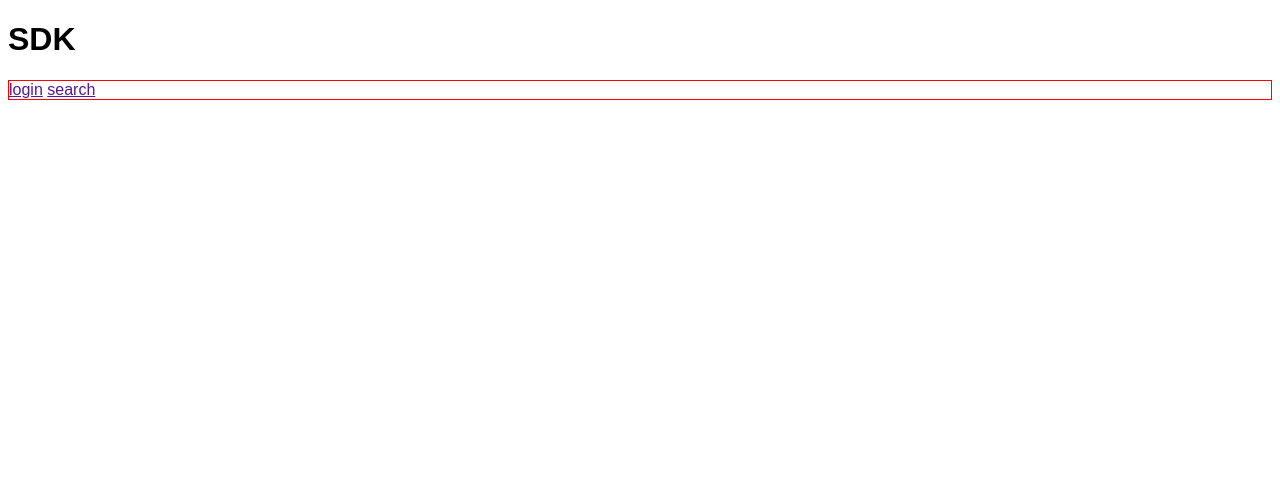
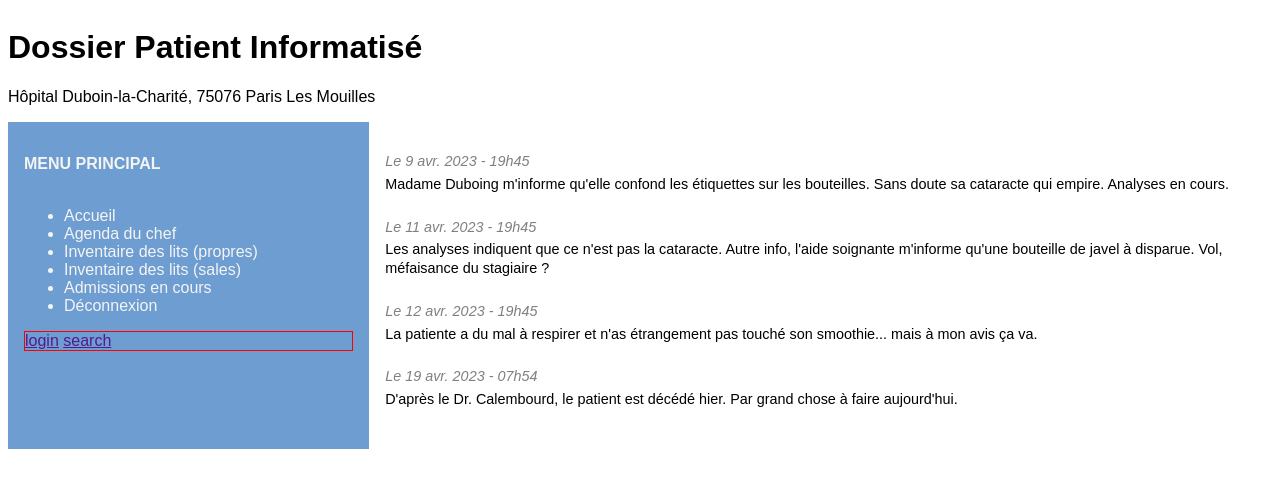
Before and after one commit to 360medics/pulse-sdk, a website built with webpack: page demo/index.html in a window 1280 px wide. Built offline with nearby package versions, Linux system fonts and the light colour scheme; what petite-vue would draw is missing.

Commit message:
DPI integration demo

```diff
--- a/demo/index.html
+++ b/demo/index.html
@@ -29,17 +29,102 @@
                 otherScriptElement.parentNode.insertBefore(scriptElement, otherScriptElement)
             })(window, document, '//localhost:5173/bundle.js', 'pulse')
 
-            pulse('init', 'xxxx')
+            pulse('init', '5u@ptZC1S?TDFPeS568t695@rnM71U')
             pulse('render', 'my-widget')
         </script>
+
+
+        <style type="text/css">
+            .etab {
+                margin-bottom: 16px;
+            }
+
+            p {
+                line-height: 1.3em;
+            }
+
+            .nouille {
+                display: flex;
+                flex-direction: column;
+            }
+
+            .dossier {
+                display: flex;
+                flex-direction: row;
+            }
+
+            .leftbar {
+                display: flex;
+                flex-direction: column;
+                width: 380px;
+                padding: 16px;
+                color: #f4f4f4;
+                background-color: #6e9dd1;
+            }
+
+            .content {
+                padding: 16px;
+            }
+
+            .content .notes .note {
+                font-size: 0.9em;
+                margin-bottom: 24px;
+            }
+
+            .note > p:last-child {
+                margin-top: 4px;
+            }
+
+            .date {
+                color: gray;
+                padding-bottom: 0px;
+                margin-bottom: 0px;
+            }
+        </style>
     </head>
     <body>
-        <h1>SDK</h1>
-        <div id="my-widget" v-scope></div>
-        <!--<script>
-            Pulse.init('insert-here')
-            Pulse.api.setClientKey('myclientkey')
-            Pulse.api.setUser('userapikeyafterloginsetbythesdk')
-        </script>-->
+        <div class="nouille">
+            <h1>Dossier Patient Informatisé</h1>
+            <div class="etab">Hôpital Duboin-la-Charité, 75076 Paris Les Mouilles</div>
+
+            <div class="dossier">
+                <div class="leftbar">
+                    <p><b>MENU PRINCIPAL</b></p>
+                    <ul>
+                        <li>Accueil</li>
+                        <li>Agenda du chef</li>
+                        <li>Inventaire des lits (propres)</li>
+                        <li>Inventaire des lits (sales)</li>
+                        <li>Admissions en cours</li>
+                        <li>Déconnexion</li>
+                    </ul>
+                    <div id="my-widget" v-scope></div>
+                </div>
+                <div class="content">
+                    <div class="notes">
+                        <div class="note">
+                            <p class="date"><i>Le 9 avr. 2023 - 19h45</i></p>
+                            <p>Madame Duboing m'informe qu'elle confond les étiquettes sur les bouteilles. Sans doute sa cataracte qui empire. Analyses en cours.</p>
+                        </div>
+
+                        <div class="note">
+                            <p class="date"><i>Le 11 avr. 2023 - 19h45</i></p>
+                            <p>Les analyses indiquent que ce n'est pas la cataracte. Autre info, l'aide soignante m'informe qu'une bouteille de javel à disparue. Vol, méfaisance du stagiaire ?</p>
+                        </div>
+                        <div class="note">
+                            <p class="date"><i>Le 12 avr. 2023 - 19h45</i></p>
+                            <p>La patiente a du mal à respirer et n'as étrangement pas touché son smoothie... mais à mon avis ça va.</p>
+                        </div>
+
+                        <div class="note">
+                            <p class="date"><i>Le 19 avr. 2023 - 07h54</i></p>
+                            <p>D'après le Dr. Calembourd, le patient est décédé hier. Par grand chose à faire aujourd'hui.</p>
+                        </div>
+                    </p>
+                </div>
+            </div>
+        </div>
+
+
     </body>
 </html>
--- a/src/Api.ts
+++ b/src/Api.ts
@@ -61,8 +61,22 @@ class ApiService {
                     reject(e)
                 })
         })
+    }
 
+    async auth(username: string, password: string) {
+        const headers = {
+            'Authorization': `Token ${this.clientKey}`
+        }
 
+        return new Promise((resolve, reject) => {
+            axios.post('https://360medics.com/rest/login', { username, password }, { headers })
+                .then((response: any) => {
+                    this.setUserApiKey(response.data.api_key)
+                    resolve(response.data)
+                }).catch((e: any) => {
+                    reject(e)
+                })
+        })
     }
 }
 
--- a/src/index.ts
+++ b/src/index.ts
@@ -1,5 +1,6 @@
 import {dom} from './widget/dom'
 import {extendObject} from './utils/extendObject'
+import {Api} from './Api'
 
 const supportedApi = ['init']
 
@@ -37,6 +38,8 @@ function bootstrap(window: Window): void|any {
     globalObject = apiHandler
     globalObject.configuration = configuration
     console.log('Configuration:', globalObject.configuration)
+
+    Api.setClientKey(configuration.apiKey)
 }
 
 function apiHandler(method: any, param: string) {
--- a/src/sass/common.scss
+++ b/src/sass/common.scss
@@ -6,4 +6,9 @@
         display: none;
     }
     border: 1px solid red;
+
+    .error {
+        color: white;
+        background-color: red;
+    }
 }
--- a/src/widget/dom.ts
+++ b/src/widget/dom.ts
@@ -8,7 +8,7 @@ import '../sass/common.scss'
  * It inserts the petite-vue app into the dom and imports all the views (see widget/views folder)
  */
 export const dom = (selector: string) => {
-    // make sur the selector div does exist
+    // make sur the selector div exists
     const container =  document.getElementById(selector)
     if (!container) {
         console.log(`Selector "${container}" is not a valid element or was not found in the DOM.`)
@@ -26,8 +26,8 @@ export const dom = (selector: string) => {
 
     const store = reactive({
         page: 'login',
-        nav(pageId: string) {
-            this.page = pageId
+        nav(page: string) {
+            this.page = page
         }
     })
 
--- a/src/widget/views/Login.ts
+++ b/src/widget/views/Login.ts
@@ -1,17 +1,31 @@
+import {Api} from '../../Api'
+
 export function LoginView() {
     return {
         $template: '#login-page',
-        count: 0,
-        mounted() {
-            console.log('Test')
-        },
+        error: '',
+        username: 'romain@360medics.com',
+        password: 'frenchfrog',
         inc() {
             this.count++
+        },
+        async auth() {
+            try {
+                await Api.auth(this.username, this.password)
+                this.store.nav('search')
+            } catch (e) {
+                this.error = e.toString()
+            }
         }
     }
 }
 
 export const LoginViewtemplate = `
     <template id="login-page">
-        <div>Counter {{ count }} <button @click="inc()">Inc</button></div>
+        <form @submit.prevent="auth">
+            <div class="control"><input v-model="username" type="text" placeholder="Email..."></div>
+            <div class="control"><input v-model="password" type="password" placeholder="Password..."></div>
+            <div class="control"><button type="submit">Login</button></div>
+        </form>
+        <div v-if="error" class="error">{{error}}</div>
     </template>`
```
